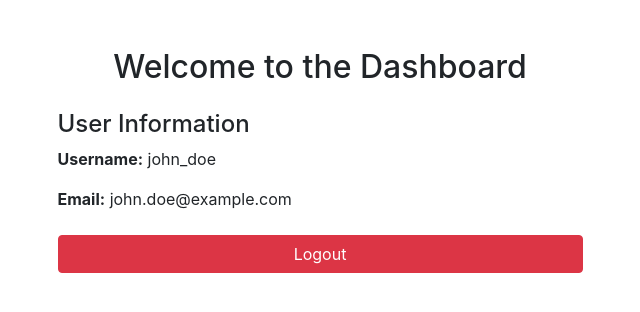
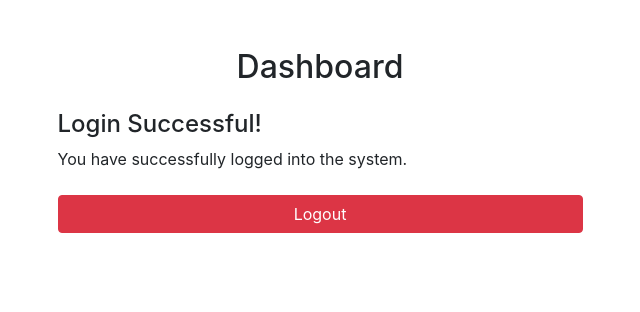
Before and after one commit to DevNaav/blood-bank, a website: page dashboard.html in a window 1280 px wide. Shown: the whole page, without its empty margins (320-960 px from the left). Drawn offline with nearby package versions, Linux system fonts and the light colour scheme; sample sign-in values are in the browser's storage.

Commit message:
Update dashboard.html

```diff
--- a/dashboard.html
+++ b/dashboard.html
@@ -10,11 +10,10 @@
 <body>
     <div class="container mt-5">
         <div class="col-md-6 offset-md-3">
-            <h2 class="text-center">Welcome to the Dashboard</h2>
+            <h2 class="text-center">Dashboard</h2>
             <div id="userInfo" class="mt-4">
-                <h4>User Information</h4>
-                <p><strong>Username:</strong> <span id="username"></span></p>
-                <p><strong>Email:</strong> <span id="email"></span></p>
+                <h4>Login Successful!</h4>
+                <p>You have successfully logged into the system.</p>
             </div>
             <button id="logoutButton" class="btn btn-danger btn-block mt-4">Logout</button>
         </div>
@@ -27,16 +26,6 @@
             window.location.href = 'login.html';
         }
 
-        // Simulated user data (this would normally come from the backend)
-        const user = {
-            username: "john_doe", // You would fetch this from the API response
-            email: "john.doe@example.com" // Example email
-        };
-
-        // Display user data
-        document.getElementById('username').innerText = user.username;
-        document.getElementById('email').innerText = user.email;
-
         // Handle logout action
         document.getElementById('logoutButton').addEventListener('click', function() {
             // Clear authentication token
```
